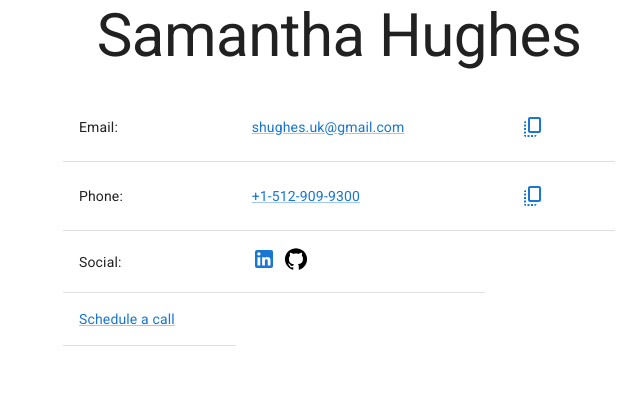
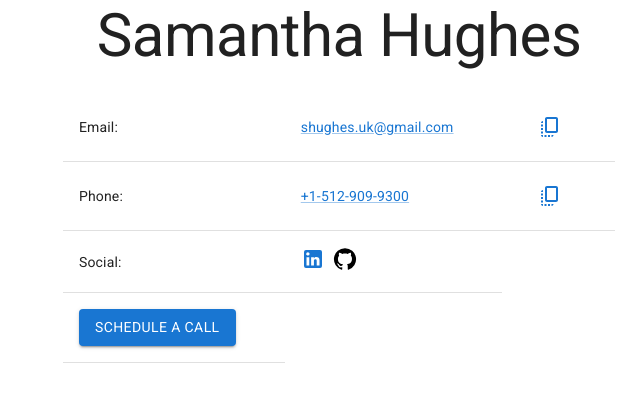
Before and after one commit to synccomputingcode/sync-svc-cube-v2, a React (Vite) app in the folder frontend/: page / in a window 1280 px wide. Shown: the top 402 px of the page, without its empty margins (301-941 px from the left). Built offline with nearby package versions, Linux system fonts and the light colour scheme.

Commit message:
cta button

```diff
--- a/frontend/src/App.tsx
+++ b/frontend/src/App.tsx
@@ -73,13 +73,15 @@ function App() {
           </TableRow>
           <TableRow>
             <TableCell>
-              <Link
+              <Button
+                component={Link}
+                variant="contained"
                 href="https://calendly.com/shughes-uk/30min"
                 target="_blank"
                 rel="noreferrer"
               >
                 Schedule a call
-              </Link>
+              </Button>
             </TableCell>
           </TableRow>
         </Table>
```
